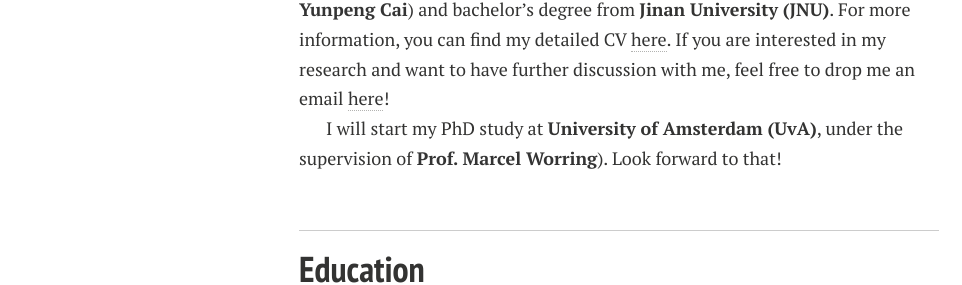
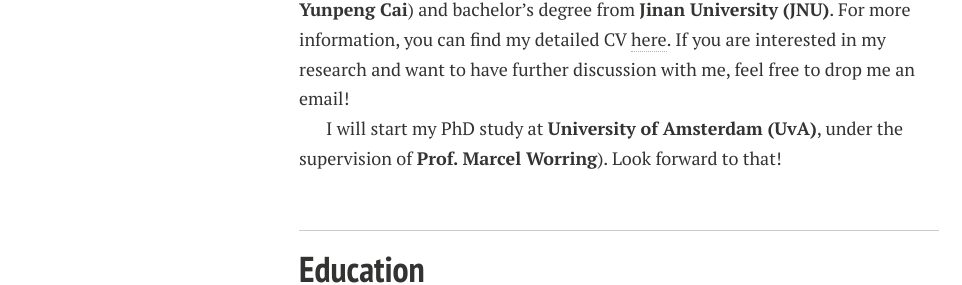
Before and after one commit to zhengyijia/zhengyijia.github.io, a Jekyll site: the page built from index.md, in a window 1280 px wide and 900 px high. Shown: the part 330-615 px from the top of the window, without its empty margins (21-983 px from the left). Built offline with Jekyll 4.4.1, drawn with Linux system fonts in a browser that asks for light colours; nearby versions of some CDN libraries; comment, search, counter and statistics services are not loaded; a style sheet for code colours, icons or effects is not loaded; our own code applies the rules of GitHub Pages for plain Markdown files.

```diff
--- a/index.md
+++ b/index.md
@@ -4,7 +4,7 @@
 
 # About Me
 
-I am currently a research assistant at **Shenzhen Institutes of Advanced Technology (SIAT), Chinese Academy of Sciences (CAS)**, under the supervision of **[Prof. Hongyan Wu](https://people.ucas.edu.cn/~hywu)**. Before that, I have worked at **Bytedance** for one year. I received my master's degree from **University of Chinese Academy of Sciences (UCAS)** (under the supervision of **[Prof. Hongyan Wu](https://people.ucas.edu.cn/~hywu)** and **[Prof. Yunpeng Cai](https://scholar.google.com/citations?user=_N0JJiEAAAAJ)**) and bachelor's degree from **Jinan University (JNU)**. For more information, you can find my detailed CV [here](https://caihanlin.com/file/CV_Yijia_Zheng.pdf). If you are interested in my research and want to have further discussion with me, feel free to drop me an email [here](zhengyijia18@mails.ucas.ac.cn)!
+I am currently a research assistant at **Shenzhen Institutes of Advanced Technology (SIAT), Chinese Academy of Sciences (CAS)**, under the supervision of **[Prof. Hongyan Wu](https://people.ucas.edu.cn/~hywu)**. Before that, I have worked at **Bytedance** for one year. I received my master's degree from **University of Chinese Academy of Sciences (UCAS)** (under the supervision of **[Prof. Hongyan Wu](https://people.ucas.edu.cn/~hywu)** and **[Prof. Yunpeng Cai](https://scholar.google.com/citations?user=_N0JJiEAAAAJ)**) and bachelor's degree from **Jinan University (JNU)**. For more information, you can find my detailed CV [here](https://caihanlin.com/file/CV_Yijia_Zheng.pdf). If you are interested in my research and want to have further discussion with me, feel free to drop me an email!
 
 I will start my PhD study at **University of Amsterdam (UvA)**, under the supervision of **[Prof. Marcel Worring](https://staff.fnwi.uva.nl/m.worring/)**). Look forward to that!
 
```
